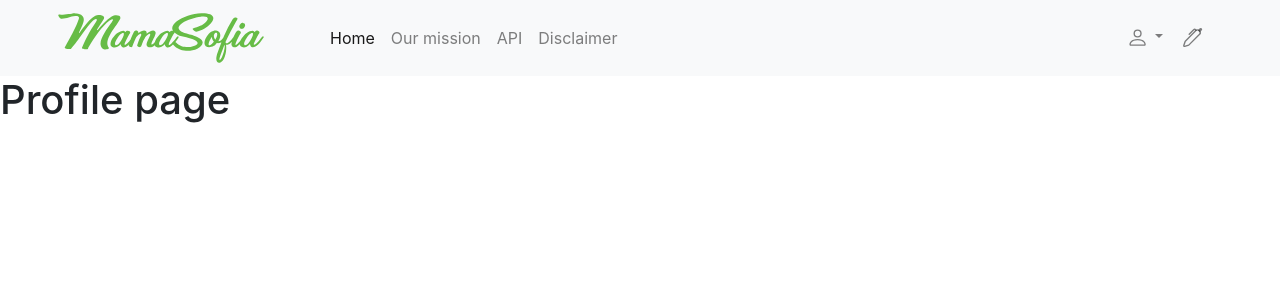
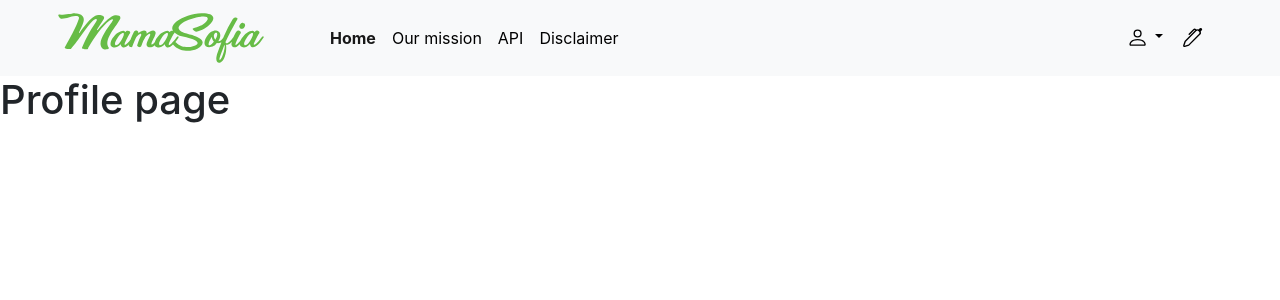
Before and after one commit to alinauroz/mama-sofia-fe, a React (Create React App) app: page /profile in a window 1280 px wide. Shown: the top 300 px of the page. Built offline with nearby package versions, Linux system fonts and the light colour scheme; a web font is replaced by a local one.

Commit message:
SEO optimization

```diff
--- a/src/index.css
+++ b/src/index.css
@@ -9,6 +9,13 @@ body {
 
 a {
   text-decoration: none!important;
+}
+
+.navbar .navbar-nav .nav-link {
+  color: black;
+}
+.navbar .navbar-nav .nav-item.active .nav-link{
+  font-weight: 700!important;
 }
 
 code {
@@ -335,7 +342,7 @@ a.navbar-brand.text-white {
 
 
 /*  */
-li.nav-item.active a.nav-link.text-white {
+#recipe-navbar li.nav-item.active .nav-link.text-white {
   min-width: 80px;
   text-align: center;
   background-color: #207101;
```
Also changed, not shown: public/robots.txt (renamed from src/robots.txt).
